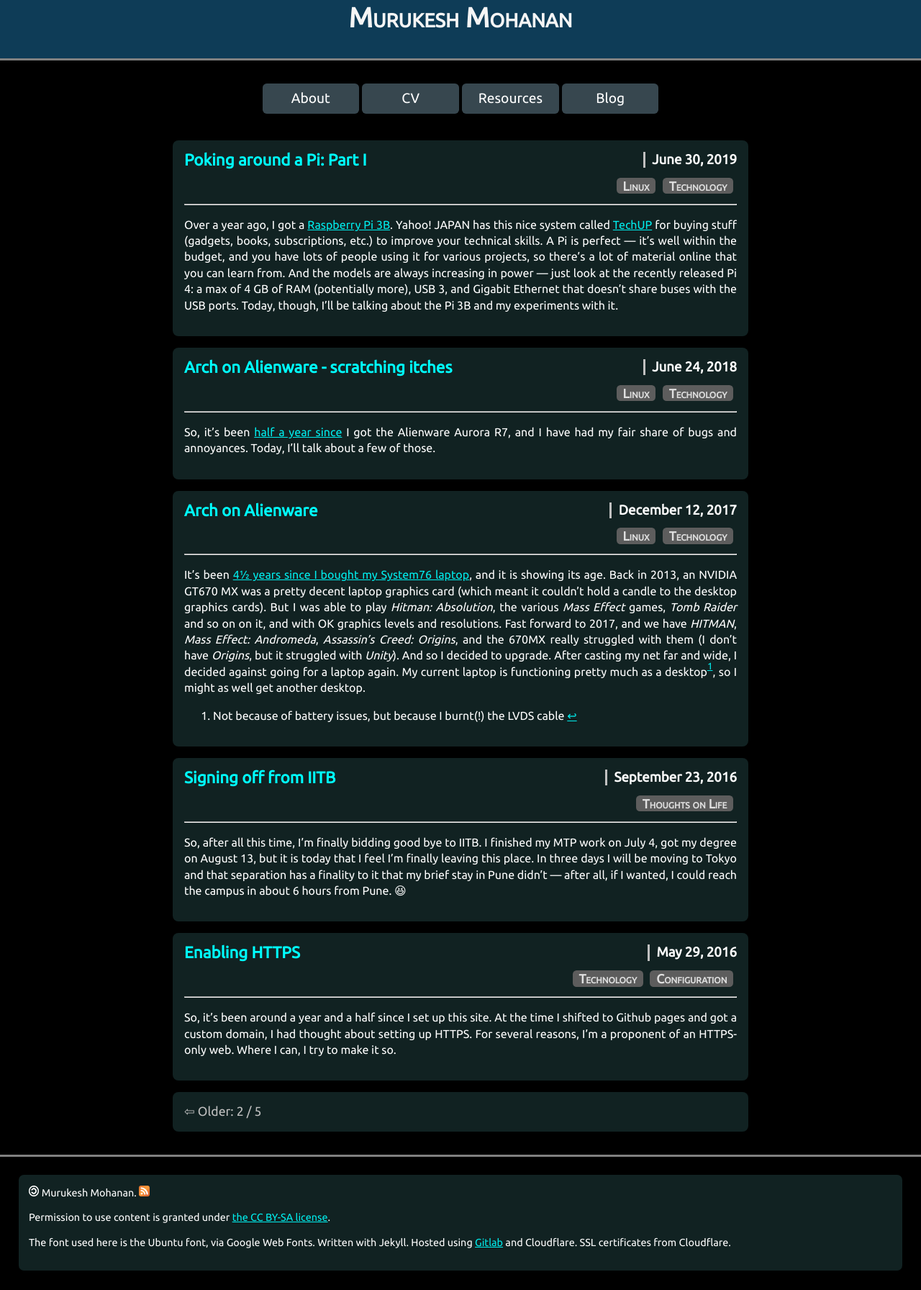
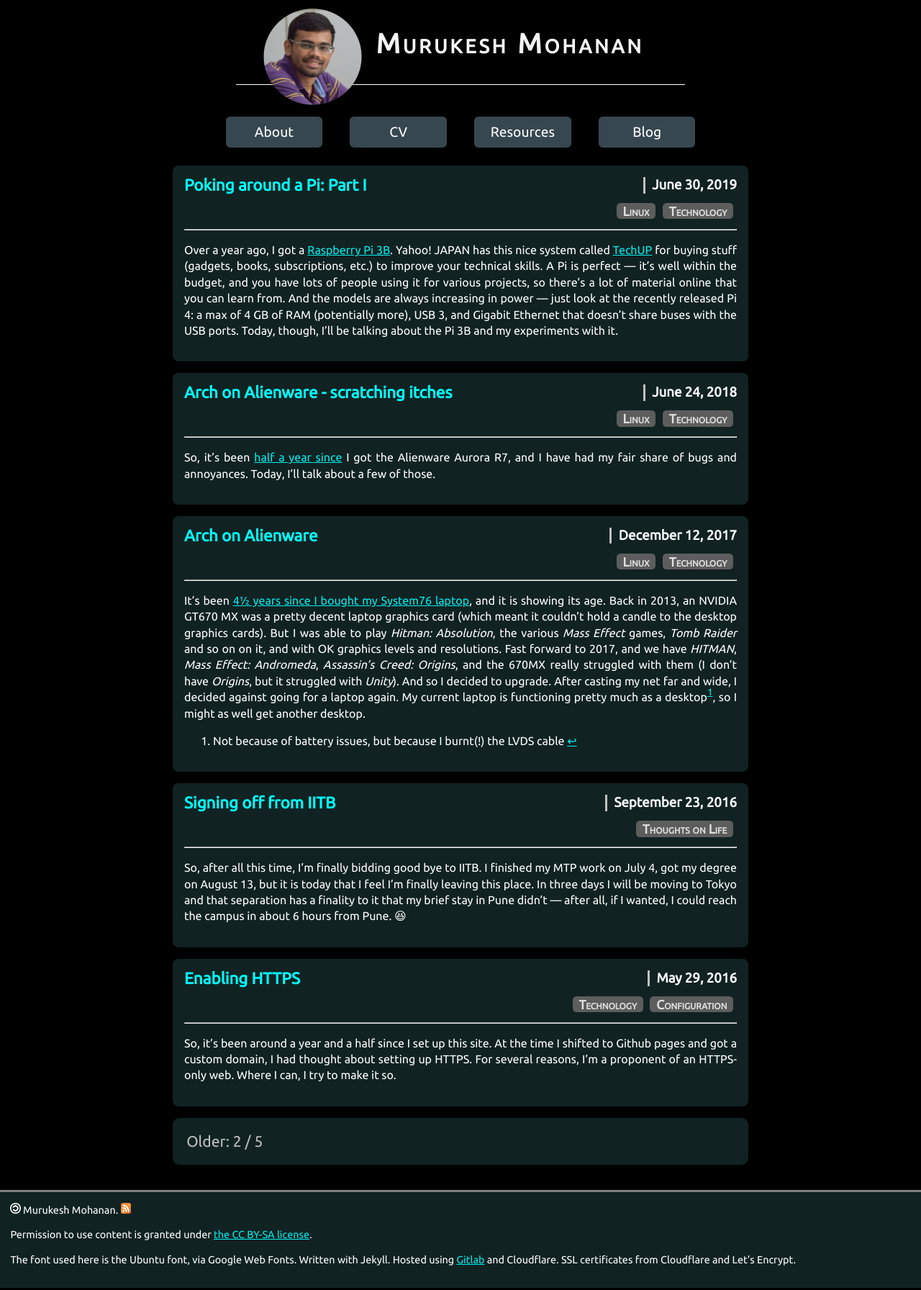
Before and after one commit to muru/muru.github.io, a Jekyll site: the page built from blog/index.html, in a window 1280 px wide. Shown: the whole page at 72% size. Built offline with Jekyll 4.4.1, drawn with Linux system fonts in a browser that asks for light colours; emoji names are drawn with the system emoji font; the list of posts is cut into pages by our own code.

Commit message:
style updates; added pic

```diff
--- a/_config.yml
+++ b/_config.yml
@@ -1,8 +1,8 @@
 name: Murukesh Mohanan
 base-url: ""
 timezone: Asia/Kolkatta
-url: https://murukesh.me
-enforce_ssl: murukesh.me
+url: https://muru.dev
+enforce_ssl: muru.dev
 section_separator: "<!-- section -->"
 
 plugins:
--- a/_layouts/default.html
+++ b/_layouts/default.html
@@ -1,4 +1,4 @@
-<!doctype html>
+<!DOCTYPE html>
 <html lang="en">
 	<head>
 <!-- If you want to fix the weird fonts on Chrome or Firefox
@@ -26,7 +26,6 @@
 		{% endif %}
 		<!-- Web Fonts FTW! -->
 		<link rel="stylesheet" type="text/css" href="https://fonts.googleapis.com/css?family=Ubuntu">
-		<meta property="fb:app_id" content="658633094275731"/>
 		{% if page.description %}
 			<meta name="description" content="{{ page.description }}">
 		{% endif %}
@@ -38,38 +37,32 @@
 	</head>
 	<body>
 		<header id="title">
-			<a href="{{ site.base-url }}/">
-				<h1>
+			<h1>
+				<img id="face" src="{{ site.base-url }}/images/face.png" alt="me">
+				<a href="{{ site.base-url }}/">
 					Murukesh Mohanan
-				</h1>
-			</a>
+				</a>
+			</h1>
 		</header>
-		<nav>
-			<ul>
-				{% for page in site.pages_list %}
+		<nav class="top-level">
+			{% for page in site.pages_list %}
 				<a href="{{ site.base-url }}/{{ page[1] }}#main">
-					<li>
-						{{ page[0] }}
-					</li>
+					{{ page[0] }}
 				</a>
-				{% endfor %}
-			</ul>
+			{% endfor %}
 		</nav>
 		<article id="main">
 
 			{{ content }}
 
 		</article>
-		<footer>
-			<section>
+		<footer class="section">
 			<!-- Copyleft FTW! -->
-			<div>
 			<img src="{{ site.base-url }}/images/Copyleft.png" style="height: 1em;" alt="copyleft"> Murukesh Mohanan.
-			<a class="rss" href="{{ site.base-url }}/feed.xml"><img src="{{ site.base-url }}/images/rss.svg" alt="RSS"></img></a>
+			<a class="rss" href="{{ site.base-url }}/feed.xml"><img src="{{ site.base-url }}/images/rss.svg" alt="RSS"></a>
 			<p>Permission to use content is granted under <a href="https://creativecommons.org/licenses/by-sa/3.0/" rel="license">the CC BY-SA license</a>.</p>
-			<p>The font used here is the Ubuntu font, via Google Web Fonts. Written with Jekyll. Hosted using <a href="https://gitlab.com/murukesh/murukesh.gitlab.io">Gitlab</a> and Cloudflare. SSL certificates from Cloudflare. </p>
-			</div>
-			</section>
+			<p>The font used here is the Ubuntu font, via Google Web Fonts. Written with Jekyll.
+			Hosted using <a href="https://gitlab.com/murukesh/murukesh.gitlab.io">Gitlab</a> and Cloudflare. SSL certificates from Cloudflare and Let's Encrypt. </p>
 		</footer>
 	</body>
 </html>
--- a/blog/index.html
+++ b/blog/index.html
@@ -30,15 +30,16 @@ layout: default
 </section>
 {% endfor %}
 
-<section class="page-links">
+<nav class="page-links section">
 {% if paginator.next_page %}
 <a class="page-prev" href="{{ site.base-url }}{{ paginator.next_page_path }}">
 	Older: {{ paginator.next_page }} / {{ paginator.total_pages }}
 </a>
+
 {% endif %}
 {% if paginator.previous_page %}
 <a class="page-next" href="{{ site.base-url }}{{ paginator.previous_page_path }}">
 	Newer: {{ paginator.previous_page }} / {{ paginator.total_pages }}
 </a>
 {% endif %}
-</section>
+</nav>
--- a/css/posts.css
+++ b/css/posts.css
@@ -93,27 +93,31 @@
 	overflow: auto;
 }
 
-section.page-links {
+nav.page-links {
 	overflow: auto;
 	text-align: center;
-	clear: both;
+	display: flex;
+	justify-content: space-between;
 }
 
 a.page-prev {
 	text-align: left;
 	text-overflow: ellipsis;
+	flex-grow: 1;
 }
 
 a.page-next {
 	text-align: right;
+	text-overflow: ellipsis;
+	flex-grow: 1;
 	/* text-overflow: '…  ⇨ ';*/
 }
 
-a.page-prev::before {
+span.prev::before {
 	content: '⇦  ';
 }
 
-a.page-next::after {
+span.next::after {
 	content: '  ⇨';
 }
 
@@ -122,7 +126,6 @@
 	color: silver;
 	font-size: 1.1em;
 	white-space: nowrap;
-	overflow: hidden;
 }
 
 .slideshow-wrap {
@@ -148,8 +151,9 @@
 	padding: 0;
 }
 
-section>header>h1>a:link, section>header>h1>a:visited {
+header>h1>a:link, header>h1>a:visited {
 	color: aqua;
+	text-align: left;
 }
 
 @media screen and (min-device-aspect-ratio: 1/1) and (orientation: landscape) {
--- a/css/style.css
+++ b/css/style.css
@@ -1,18 +1,23 @@
+html {
+	background-color: black; /*#404040;*/
+}
+
 #title {
-	border-bottom: 0.2em solid grey;
 	padding: 0.1em 3%;
 	font-size: 120%;
 	font-variant: small-caps;
 	text-align: center;
 	min-height: 4em;
-	background-color: #0e3c57;
 	color: whitesmoke;
 }
 
+#title h1 {
+	border-bottom: 1px white solid;
+	letter-spacing: 0.1em;
+	margin: 0;
+}
+
 #main {
-	/*margin-left: 15%;
-	float: right;
-	display: inline-block;*/
 	margin: 0 auto;
 }
 
@@ -20,36 +25,27 @@
 	list-style: none;
 }
 
-#main ul {
-	/*margin: 0 0 0.75em 0.75em;
-	padding: 0;*/
-}
-
 footer {
-	clear: both;
-	padding: 2%;
-	padding-bottom: 1%;
 	font-size: 90%;
 	border-top: 0.25em solid grey;
 }
 
-footer section {
-	display: flex;
+footer.section {
+	border-radius: 0;
+	margin-bottom: 0;
 }
 
-#contact-comment {
-	display: none;
+nav.top-level {
+	display: flex;
+	justify-content: center;
 }
 
-nav li {
-	margin-bottom: 0.1em;
+nav.top-level a {
+	border-radius: 0.3em;
+	margin: 0.5em 1em;;
 	padding: 0.5em 0.5em;
 	background-color: #37474F;
 	color: white;
-	border-radius: 0.3em;
-}
-
-nav a {
 	text-decoration: none;
 }
 
@@ -59,21 +55,6 @@ nav a:visited {
 
 footer img {
 	height: 1em;
-}
-
-#vim-proposal {
-	text-align: center;
-	padding: 1em;
-	float: right;
-}
-
-#vim-proposal img {
-	border-radius: 1vw;
-	overflow: hidden;
-}
-
-html {
-	background-color: black; /*#404040;*/
 }
 
 body {
@@ -86,9 +67,6 @@ body {
 	width: 100%;
 /*	width: 60em;*/
 	min-height: 100vh;
-}
-h1 {
-	margin-top: 0;
 }
 
 code {
@@ -179,22 +157,28 @@ sup {
 }
 
 @media screen and (min-device-aspect-ratio: 1/1) and (orientation: landscape) {
+	#title h1 {
+		display: inline-flex;
+		align-items: center;
+		max-height: 3em;
+		padding: 0 1em;
+	}
+	#title h1 a {
+		margin: 0.5em;
+	}
+	img#face {
+		padding-top: 1em;
+		height: 3.5em;
+	}
 	nav {
-		padding-top: 1%;
 		font-size: 1.2em;
 		text-align: center;
 		height: 100%;
-		/*width: 10em;
-		max-width: 18vw;*/
 	}
-	nav ul {
-		padding: 0;
-	}
-	nav li {
-		display: inline-block;
+	nav a {
 		width: 6em;
 	}
-	nav li:hover {
+	nav a:hover {
 		box-shadow: 0.1em 0.1em 0.15em 0.05em rgba(100,100,100,0.75);
 	}
 
@@ -210,30 +194,25 @@ sup {
 @media screen and (max-device-aspect-ratio: 1/1) and (orientation: portrait) {
 	body {
 		font-size: 5vw;
+		text-align: center;
 	}
 
 	#title h1 {
 		margin: 0.2em;
+		padding-bottom: 0.5em;
 	}
 
 	nav {
-		/*	min-height: 42em;*/
-		text-align: center;
-	}
-	nav ul {
-		padding: 0;
-	}
-	nav li {
-		list-style: none;
-		margin: 0.2em;
-	}
-
-	body {
+		flex-direction: column;
 		text-align: center;
 	}
 
+	nav.top-level a {
+		margin-bottom: 0;
+	}
+
 	section, .section {
-		text-align: justify;
+		text-align: left;
 		margin-top: 2em;
 	}
 
@@ -241,16 +220,6 @@ sup {
 		width: 90%;
 		padding: 0 1em;
 		margin: 0 auto;
-	}
-
-	nav ul li {
-		margin-bottom: 0.5em;
-	}
-
-	#vim-proposal img {
-		margin-top: 1em;
-		margin-bottom: 1em;
-		width: 100%;
 	}
 
 	.rss {
```
Also changed, not shown: _layouts/post.html (+4 -39 lines), images/face.png (added).
